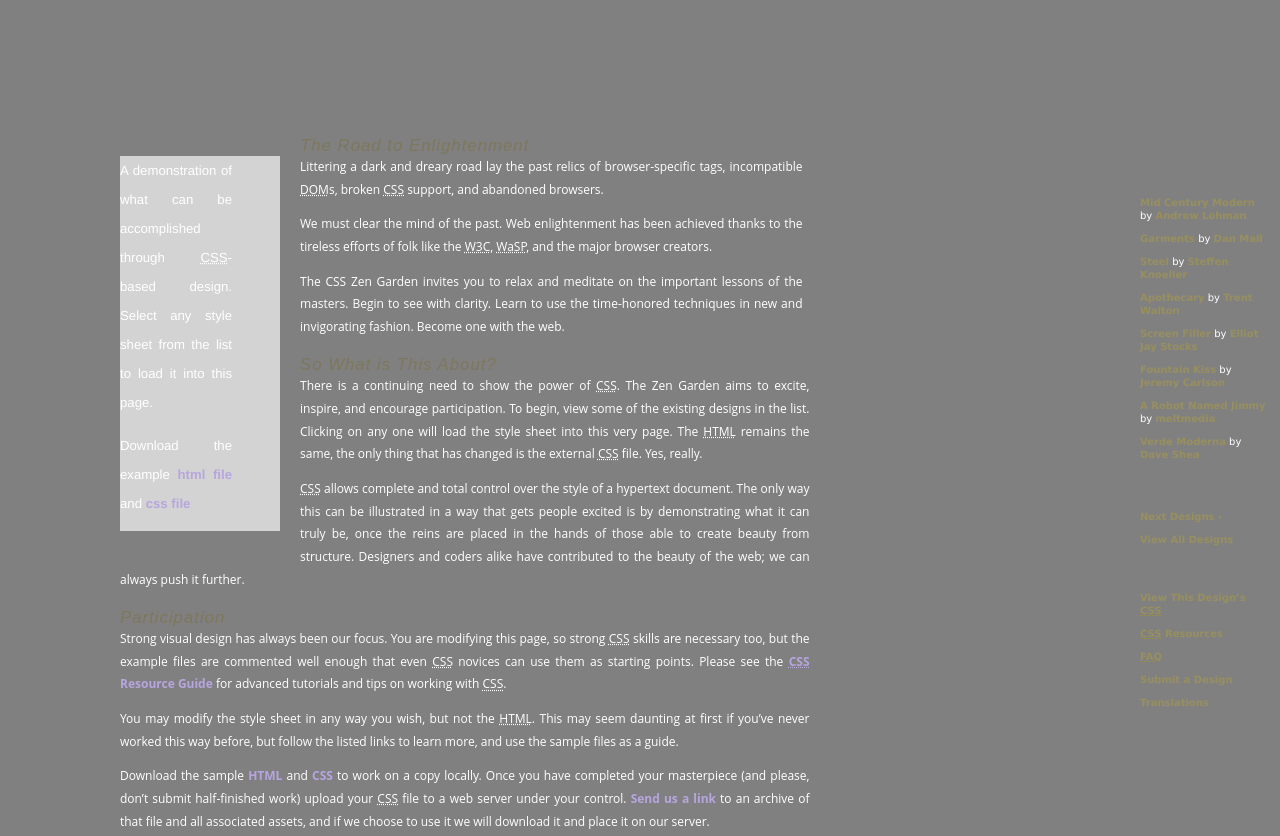
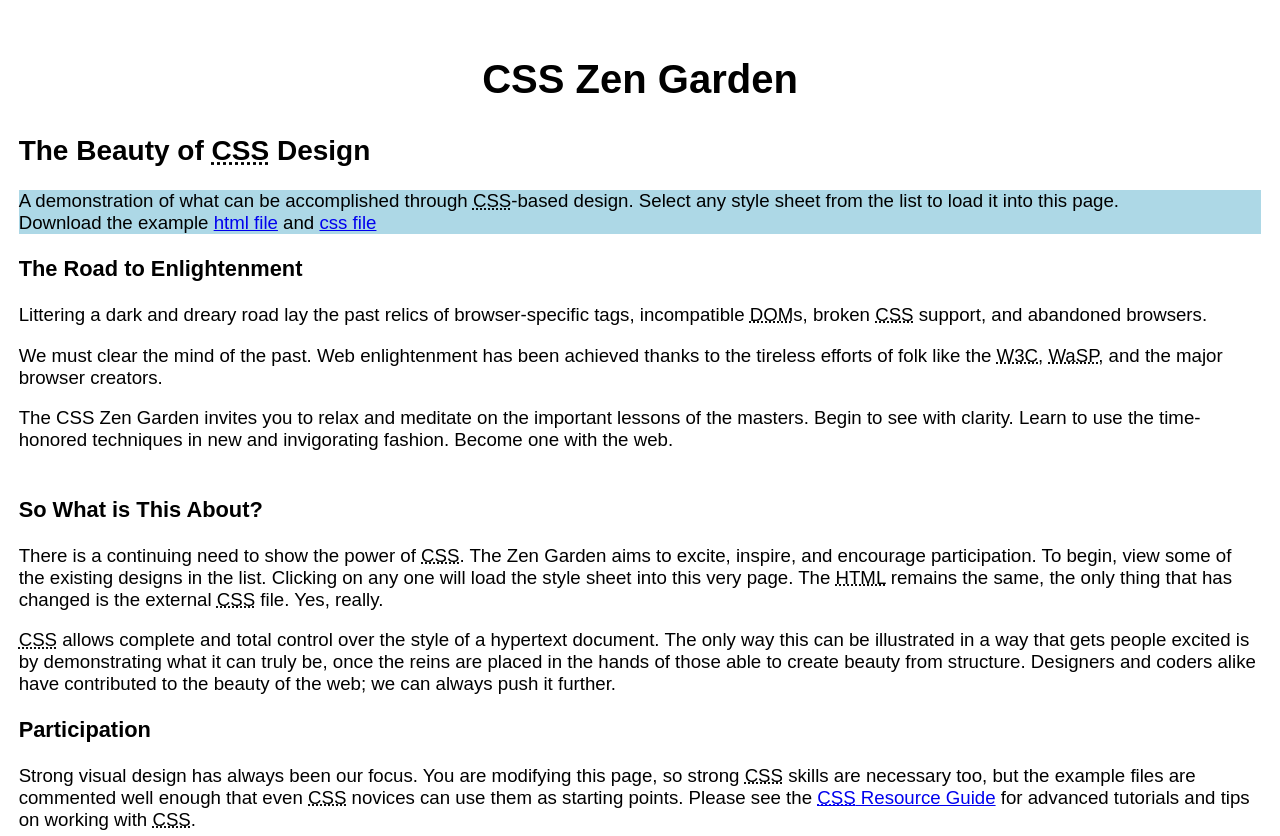
Before and after one commit to TubbyWarrior/kuula-zenGarden, a plain HTML site: page index.html in a window 1280 px wide. Shown: the top 836 px of the page. Drawn offline with Linux system fonts and the light colour scheme.

Commit message:
Update style.css

```diff
--- a/style.css
+++ b/style.css
@@ -1,186 +1,27 @@
-/* css Zen Garden default style v1.02 */
-/* css released under Creative Commons License - http://creativecommons.org/licenses/by-nc-sa/1.0/  */
+body {
+    font-family: arial;
+    font-size: 14pt;
 
-/* This file based on 'Tranquille' by Dave Shea */
-/* You may use this file as a foundation for any new work, but you may find it easier to start from scratch. */
-/* Not all elements are defined in this file, so you'll most likely want to refer to the xhtml as well. */
+    margin: 1em;
+    padding:
 
-/* Your images should be linked as if the CSS file sits in the same folder as the images. ie. no paths. */
-
-
-/* basic elements */
-html {
-	margin: 0;
-	padding: 0;
-	}
-body {
-	font: 75% open sans, sans-serif;
-	line-height: 1.88889;
-	color: white;
-	background: gray;
-	margin: 0;
-	padding: 0;
-	}
-p {
-	margin-top: 0;
-	max-width: 70%;
-	text-align: justify;
-	}
-h3 {
-	font: italic normal 1.4em Arial, sans-serif;
-	letter-spacing: 1px;
-	margin-bottom: 0;
-	color: #7D775C;
-	}
-a:link {
-	font-weight: bold;
-	text-decoration: none;
-	color: #B7A5DF;
-	}
-a:visited {
-	font-weight: bold;
-	text-decoration: none;
-	color: #D4CDDC;
-	}
-a:hover, a:focus, a:active {
-	text-decoration: underline;
-	color: #9685BA;
-	}
-abbr {
-	border-bottom: none;
-	}
-
-
-/* specific divs */
-.page-wrapper {
-	padding: 0 175px 0 110px;
-	margin: 0;
-	position: relative;
-	}
+}
 
 .intro {
-	min-width: 470px;
-	width: 100%;
-	}
+/*    background: lightgray;*/
+    margin:0;
+    text-align: left;
+    padding-top: 5px;
+    padding-bottom: 5px;
+}
+h1 {
+    text-align: center;
+    font-size: 30pt;
+}
+.summary p {
+    background: lightblue;
 
-header h1 {
-	margin-top: 10px;
-	display: block;
-	width: 219px;
-	height: 87px;
-	float: left;
+    width: 100%;
+    margin:0;
 
-	text-indent: 100%;
-	white-space: nowrap;
-	overflow: hidden;
-	}
-header h2 {
-	margin-top: 58px;
-	margin-bottom: 40px;
-	width: 200px;
-	height: 18px;
-	float: right;
-
-	text-indent: 100%;
-	white-space: nowrap;
-	overflow: hidden;
-	}
-header {
-	padding-top: 20px;
-	height: 87px;
 }
-
-.summary {
-	background: lightgray;
-	clear: both;
-	margin: 20px 20px 20px 10px;
-	width: 160px;
-	float: left;
-	}
-.summary p {
-	font: normal 1.1em/2.2 helvetica;
-	}
-
-.preamble {
-	clear: right;
-	padding: 0px 10px 0 10px;
-	}
-.supporting {
-	padding-left: 10px;
-	margin-bottom: 40px;
-	}
-
-footer {
-	text-align: center;
-	}
-footer a:link, footer a:visited {
-	margin-right: 20px;
-	}
-
-.sidebar {
-	margin-left: 600px;
-	position: absolute;
-	top: 0;
-	right: 0;
-	}
-.sidebar .wrapper {
-	font: 10px verdana, sans-serif;
-	padding: 10px;
-	margin-top: 150px;
-	width: 130px;
-	}
-.sidebar h3.select {
-	margin: 10px 0 5px 0;
-	width: 97px;
-	height: 16px;
-
-	text-indent: 100%;
-	white-space: nowrap;
-	overflow: hidden;
-	}
-.sidebar h3.archives {
-	margin: 25px 0 5px 0;
-	width:57px;
-	height: 14px;
-
-	text-indent: 100%;
-	white-space: nowrap;
-	overflow: hidden;
-	}
-.sidebar h3.resources {
-	margin: 25px 0 5px 0;
-	width:63px;
-	height: 10px;
-
-	text-indent: 100%;
-	white-space: nowrap;
-	overflow: hidden;
-	}
-
-
-.sidebar ul {
-	margin: 0;
-	padding: 0;
-	}
-.sidebar li {
-	line-height: 1.3em;
-	display: block;
-	padding-top: 5px;
-	margin-bottom: 5px;
-	list-style-type: none;
-	}
-.sidebar li a:link {
-	color: #988F5E;
-	}
-.sidebar li a:visited {
-	color: #B3AE94;
-	}
-
-
-.extra1 {
-	position: absolute;
-	top: 40px;
-	right: 0;
-	width: 148px;
-	height: 110px;
-	}
```
